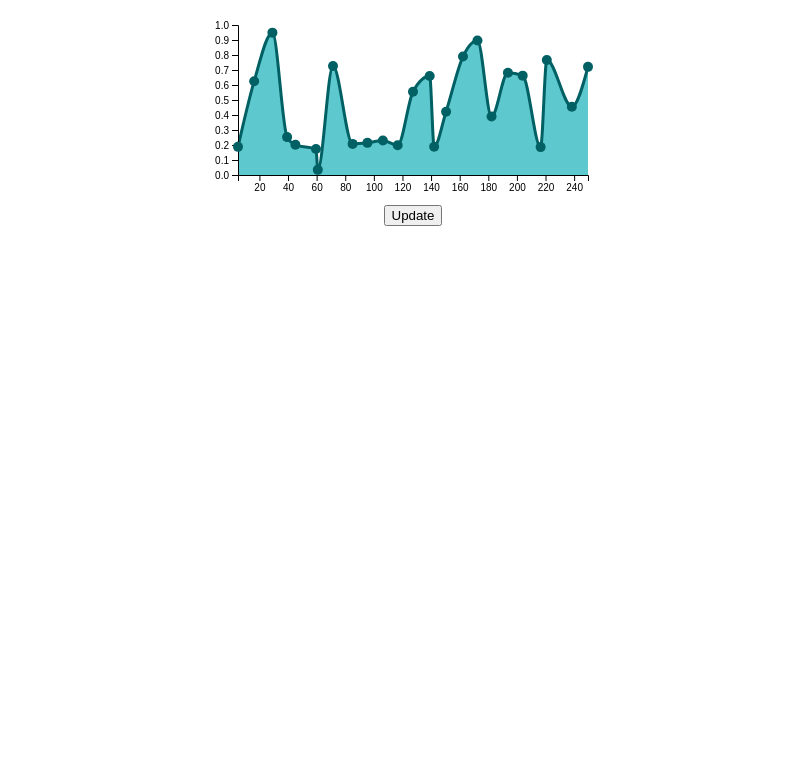
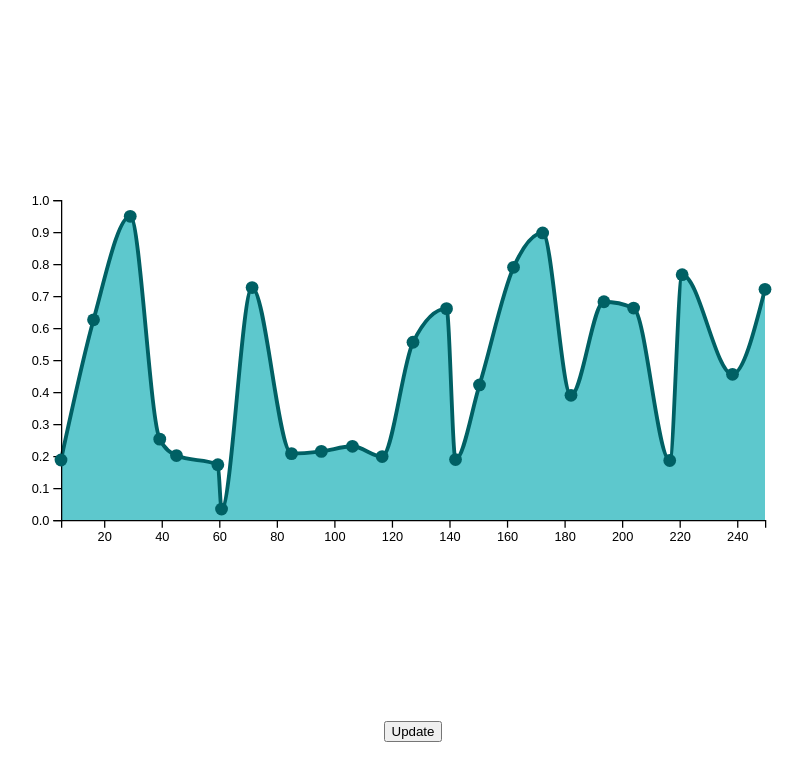
Before and after one commit to alexrenin/D3_with_React, a React (Create React App) app: page / in a window 1280 px wide. Shown: the top 780 px of the page, without its empty margins (227-1030 px from the left). Built offline with nearby package versions, Linux system fonts and the light colour scheme.

Commit message:
simple style line chart

```diff
--- a/src/App.js
+++ b/src/App.js
@@ -7,8 +7,8 @@ class App extends Component {
     return (
       <div className="App">
           <LineChart
-              height={200}
-              width={400}
+              height={300}
+              width={600}
           />
       </div>
     )
--- a/src/Components/LineChart.js
+++ b/src/Components/LineChart.js
@@ -123,12 +123,15 @@ class LineChart extends Component {
 
 	render() {
 		return (
-			<div>
-				<svg
-					width={this.props.width}
-					height={this.props.height}
-					ref={id => this.svgId = id}
-				/>
+			<div className='chartContainer'>
+				<div className='svg-container'>
+					<svg
+						className='svg-content-responsive'
+						preserveAspectRatio='xMinYMin meet'
+						viewBox={`0 0 ${this.props.width} ${this.props.height}`}
+						ref={id => this.svgId = id}
+					/>
+				</div>
 				<div>
 					<button onClick={this.handleClick}>
 						Update
@@ -140,8 +143,8 @@ class LineChart extends Component {
 }
 
 function generateChart({
-	width = 500,
-	height = 200,
+	width = 1024,
+	height = 720,
 }) {
 	const xScale = scaleLinear()
 		.range([0, width - C.padding*2])
--- a/src/index.css
+++ b/src/index.css
@@ -13,6 +13,27 @@ code {
     monospace;
 }
 
+html,
+body,
+#root,
+.App,
+.chartContainer {
+  height: 100%;
+  width: 100%;
+  font-size: 16px;
+}
+
+.svg-container {
+  width: 100%;
+  height: 90%;
+  display: flex;
+  justify-content: center;
+  align-items: center;
+}
+.svg-content-responsive {
+  width: 60%;
+}
+
 .line {
   fill: none;
   stroke: #006064;
```
